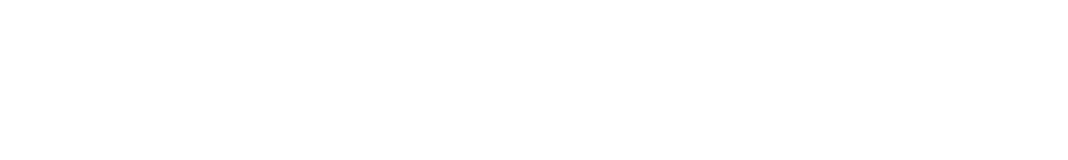
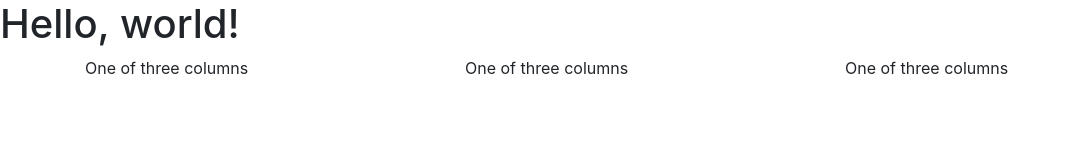
Before and after one commit to legallizards/legallizards.github.io, a plain HTML site: page index.html in a window 1280 px wide. Shown: the whole page, without its empty margins (0-1068 px from the left). Drawn offline with nearby package versions, Linux system fonts and the light colour scheme.

Commit message:
Updated with transformations.

```diff
--- a/index.html
+++ b/index.html
@@ -8,6 +8,28 @@
     <!-- Bootstrap CSS -->
     <link rel="stylesheet" href="https://maxcdn.bootstrapcdn.com/bootstrap/4.0.0/css/bootstrap.min.css" integrity="sha384-Gn5384xqQ1aoWXA+058RXPxPg6fy4IWvTNh0E263XmFcJlSAwiGgFAW/dAiS6JXm" crossorigin="anonymous">
 
+    <title>Hello, world!</title>
+  </head>
+  <body>
+    <h1>Hello, world!</h1>
+
+
+
+
+<div class="container">
+  <div class="row">
+    <div class="col-sm">
+      One of three columns
+    </div>
+    <div class="col-sm">
+      One of three columns
+    </div>
+    <div class="col-sm">
+      One of three columns
+    </div>
+  </div>
+</div>
+
 
 
     <!-- Optional JavaScript -->
```
